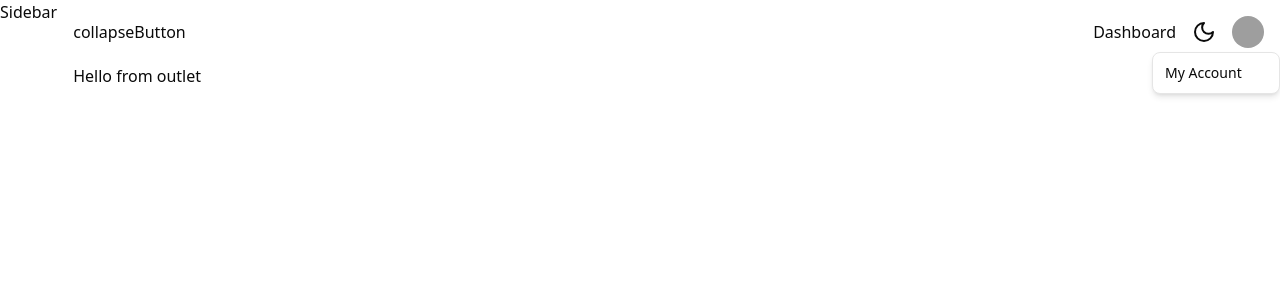
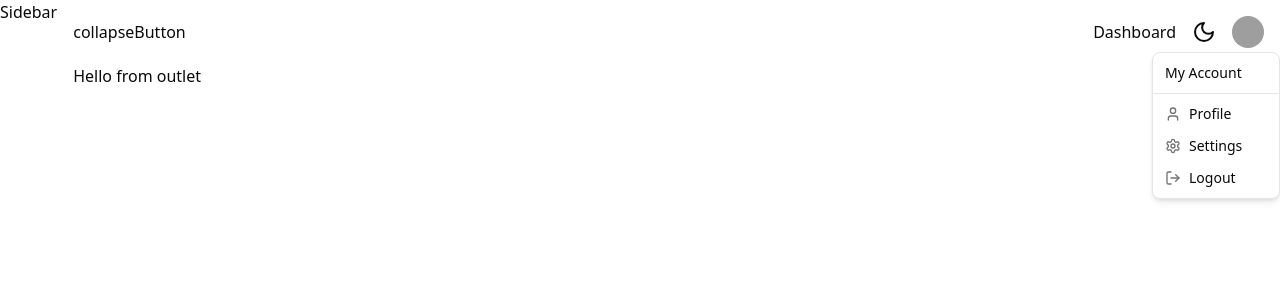
Before and after one commit to onitsuji/dashboard_shadcn, a React (Vite) app: page / in a window 1280 px wide. Both pictures are taken after a click on the button 1248 px from the left and 32 px from the top of the page. Shown: the top 300 px of the page. Built offline with nearby package versions, Linux system fonts and the light colour scheme; grey boxes are pictures that could not be loaded.

Commit message:
dropdown menu items

```diff
--- a/src/components/navbar.tsx
+++ b/src/components/navbar.tsx
@@ -1,11 +1,13 @@
-import { Moon } from "lucide-react";
+import { LogOut, Moon, Settings, User } from "lucide-react";
 import { Link } from "react-router";
 import { Avatar } from "./ui/avatar";
 import { AvatarFallback, AvatarImage } from "@/components/ui/avatar";
 import {
   DropdownMenu,
   DropdownMenuContent,
+  DropdownMenuItem,
   DropdownMenuLabel,
+  DropdownMenuSeparator,
   DropdownMenuTrigger,
 } from "@/components/ui/dropdown-menu";
 
@@ -21,15 +23,25 @@ export default function Navbar() {
         <DropdownMenu>
           <DropdownMenuTrigger>
             <Avatar>
-              <AvatarImage
-                src="https://avatars.githubusercontent.com/u/203975120?v=4"
-                className="cursor-pointer"
-              />
+              <AvatarImage src="https://avatars.githubusercontent.com/u/203975120?v=4" />
               <AvatarFallback>JOC</AvatarFallback>
             </Avatar>
           </DropdownMenuTrigger>
           <DropdownMenuContent>
             <DropdownMenuLabel>My Account</DropdownMenuLabel>
+            <DropdownMenuSeparator />
+            <DropdownMenuItem>
+              <User />
+              Profile
+            </DropdownMenuItem>
+            <DropdownMenuItem>
+              <Settings />
+              Settings
+            </DropdownMenuItem>
+            <DropdownMenuItem>
+              <LogOut />
+              Logout
+            </DropdownMenuItem>
           </DropdownMenuContent>
         </DropdownMenu>
       </div>
```
